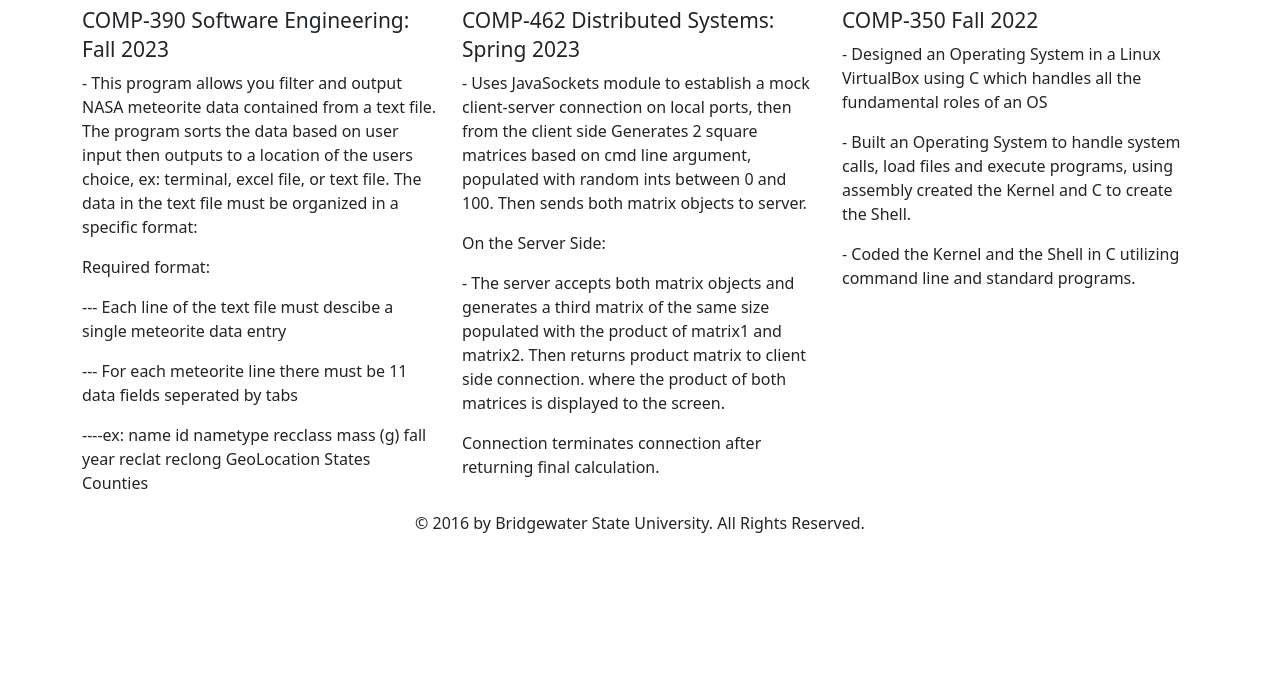
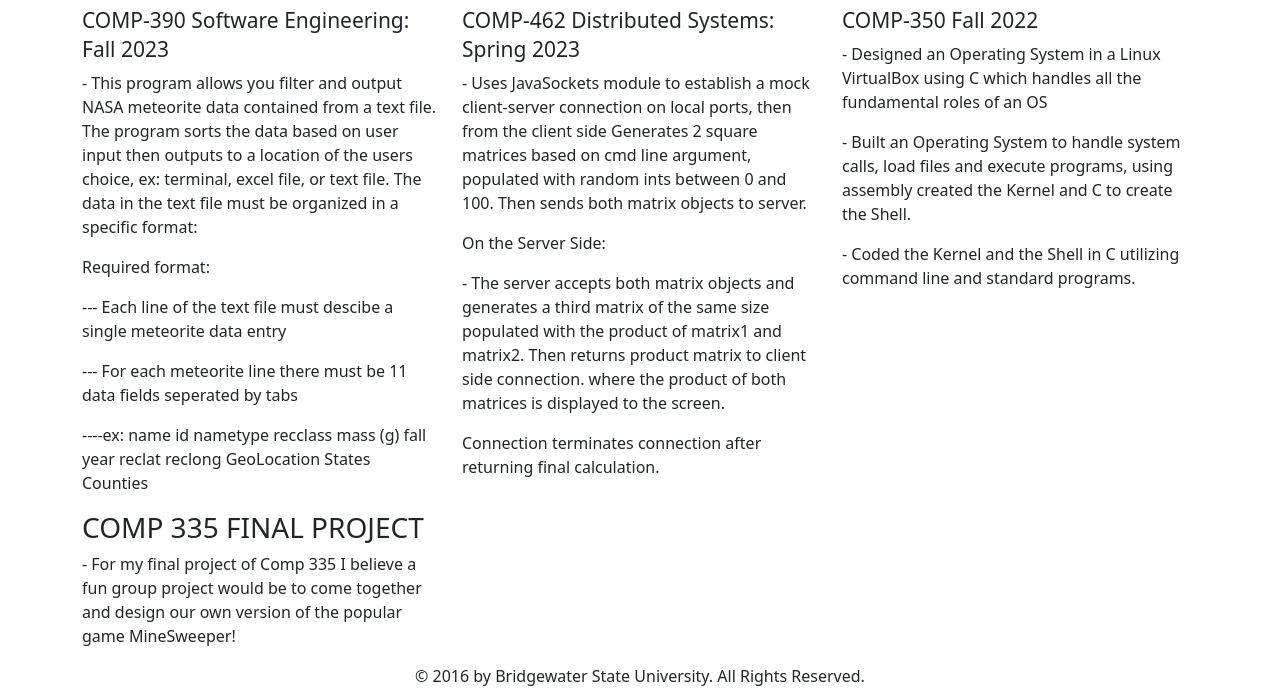
Before and after one commit to cwinchell222/cwinchell222.github.io, a plain HTML site: page project.html in a window 1280 px wide. Shown: the part 126-814 px from the top of the page. Drawn offline with nearby package versions, Linux system fonts and the light colour scheme.

Commit message:
Updated project.html, now meets all requirements.

```diff
--- a/project.html
+++ b/project.html
@@ -3,18 +3,17 @@
 <head>
   <meta charset="utf-8">
   <meta name="viewport" content="width=device-width, initial-scale=1, shrink-to-fit=no">
+  <link rel="stylesheet" href="styles.css">
   <link rel="stylesheet" href="https://cdn.jsdelivr.net/npm/bootstrap@5.3.2/dist/css/bootstrap.min.css">
-  <title>Bootstrap Example</title>
+  <title>Assignment 2</title>
   <style>
     footer {
 		margin-top: auto;
-		text-align: center;
-	}
-  @media only screen and (max-width:720px)
-  {
-    img {display: none;}
-  }
-  h1 {text-align: center;}
+		text-align: center;}
+    @media only screen and (max-width:720px){
+        img {display: none;}}
+    h1 {
+        text-align: center;}
   </style>
 
 </head>
@@ -60,6 +59,12 @@
                 <p>- Built an Operating System to handle system calls, load files and execute programs, using assembly created the Kernel and C to create the Shell. </p>
                 <p>- Coded the Kernel and the Shell in C utilizing command line and standard programs. </p>
             </div>
+            <div class="col-lg-4">
+                <!--Right Column-->
+                    <h3> COMP 335 FINAL PROJECT  </h3>
+                    <p>- For my final project of Comp 335 I believe a fun group project would be to come together and design our
+                        own version of the popular game MineSweeper!  </p>
+                </div>
       </div>
       </main>
 
```
Also changed, not shown: 1 other file.
